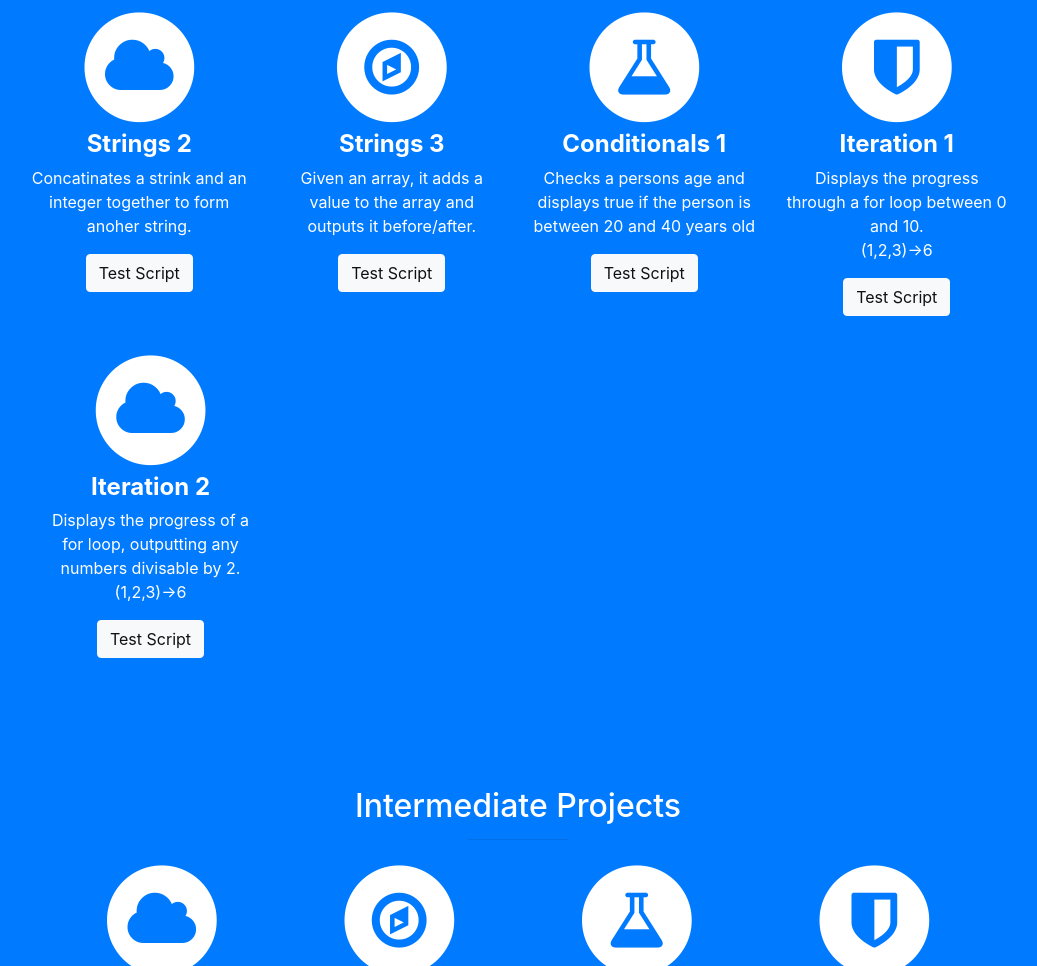
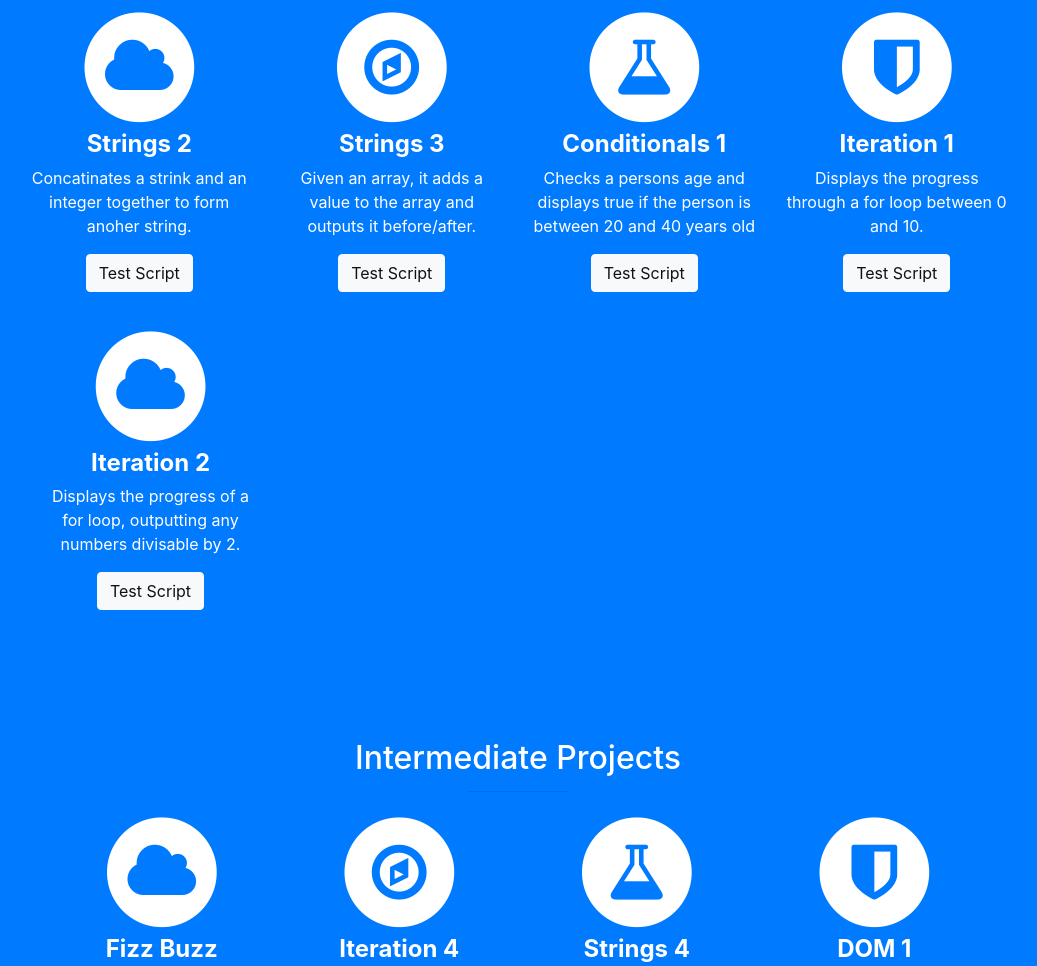
Before and after one commit to Chris150994/Chris150994.github.io, a website with bundled scripts: page ProjectList.html in a window 1280 px wide. Shown: the part 1756-2722 px from the top of the page, without its empty margins (122-1159 px from the left). Built offline with nearby package versions, Linux system fonts and the light colour scheme.

Commit message:
fixed a couple of extra comments

```diff
--- a/ProjectList.html
+++ b/ProjectList.html
@@ -228,7 +228,7 @@
                     <h4>
                       <strong>Iteration 1</strong>
                     </h4>
-                    <p>Displays the progress through a for loop between 0 and 10. <br /> (1,2,3)->6</p>
+                    <p>Displays the progress through a for loop between 0 and 10. </p>
                     <a href="https://chris150994.github.io/Projects/ITERATION%201.html" class="btn btn-light">Test Script</a>
                   </div>
                 </div>
@@ -242,7 +242,7 @@
                     <h4>
                       <strong>Iteration 2</strong>
                     </h4>
-                    <p>Displays the progress of a for loop, outputting any numbers divisable by 2. <br /> (1,2,3)->6</p>
+                    <p>Displays the progress of a for loop, outputting any numbers divisable by 2.</p>
                     <a href="https://chris150994.github.io/Projects/ITERATION%202.html" class="btn btn-light">Test Script</a>
                   </div>
                 </div>
```
